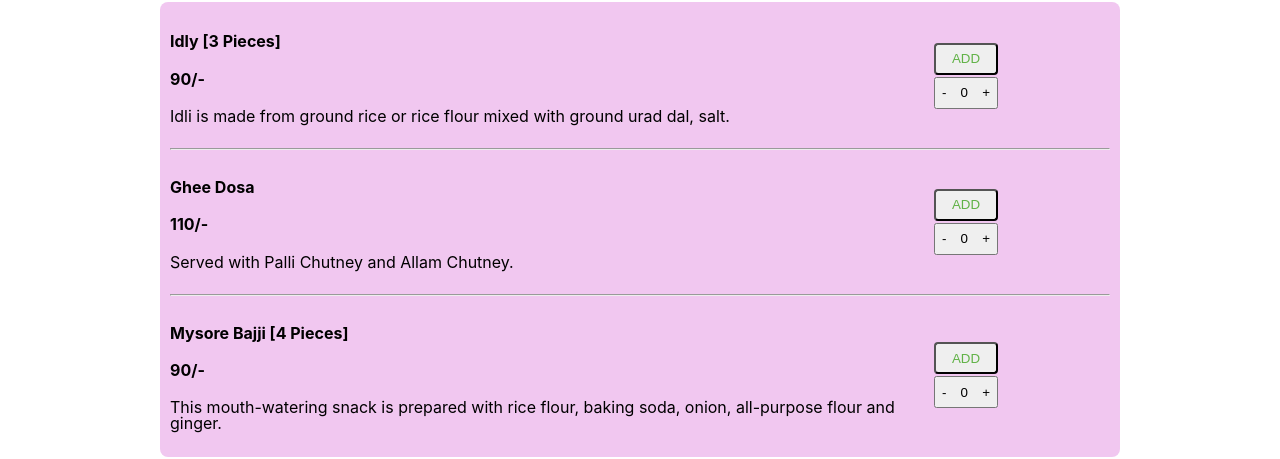
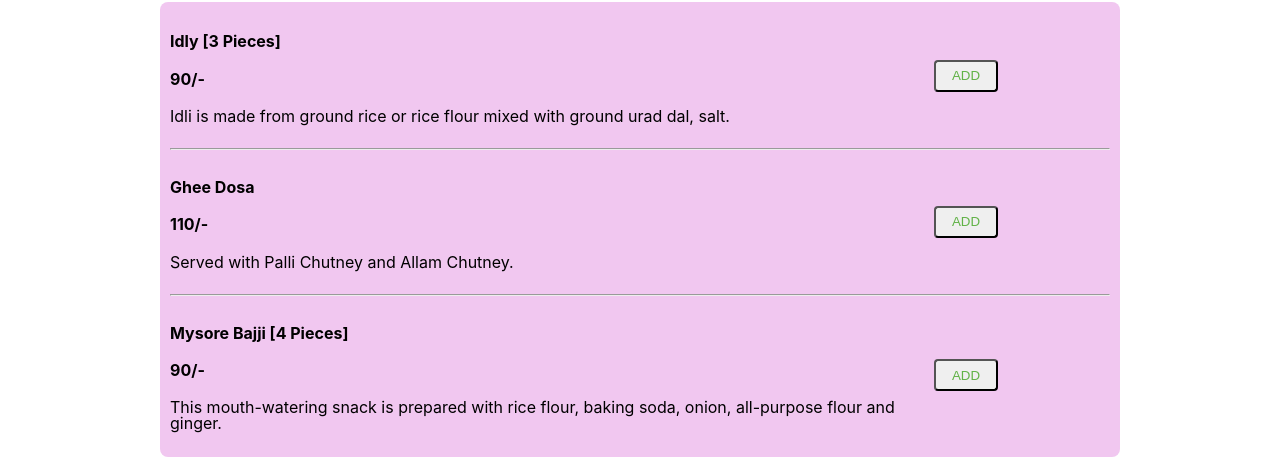
Before and after one commit to DevendranathReddy7/meals-app, a React (Create React App) app: page / in a window 1280 px wide. Shown: the part 362-821 px from the top of the page. Built offline with nearby package versions, Linux system fonts and the light colour scheme.

Commit message:
new commit

```diff
--- a/src/App.js
+++ b/src/App.js
@@ -1,8 +1,8 @@
 import './App.css';
-
 import Navbar from './Components/NavBar/Navbar.js';
 import HomeScreen from './Components/Restaurent/HomeScreen';
 function App() {
+
   return (
     <div className='App'>
       <Navbar />
--- a/src/Components/AddButton/AddButton.css
+++ b/src/Components/AddButton/AddButton.css
@@ -9,6 +9,7 @@
     cursor: pointer;
     outline: none;
     border-radius: 4px;
+    cursor: pointer;
 }
 
 .add:hover {
@@ -24,5 +25,5 @@
     justify-content: space-between;
     align-items: center;
     margin-top: 2px;
-
+    cursor: pointer;
 }
--- a/src/Components/AddButton/AddButton.js
+++ b/src/Components/AddButton/AddButton.js
@@ -1,18 +1,32 @@
+import { useState } from 'react'
 import './AddButton.css'
 const AddButton = (props) => {
+    var [count, setCount] = useState(0)
+    const addItem = () => {
+        setCount(prev => prev + 1)
+    }
+    console.log(count)
+    const reduceHandle = () => {
+        setCount(prev => prev - 1)
+    }
+    const increaseandle = () => {
+        setCount(prev => prev + 1)
+    }
     return (
         <>
-            <div className='add-button-div'>
-                <button className='add'>ADD</button>
-            </div>
+            {count === 0 ? <div className='add-button-div'>
+                <button className='add' onClick={addItem}>ADD</button>
+            </div> :
+                <div >
+                    <button className='add-button-div add-cart-div'>
+                        <p className='decrease' onClick={reduceHandle}>-</p>
+                        <p>{count}</p>
+                        <p className='decrease' onClick={increaseandle}>+</p>
+                    </button>
 
-            <div >
-                <button className='add-button-div add-cart-div'>
-                    <p className='decrease'>-</p>
-                    <p>{0}</p>
-                    <p className='decrease'>+</p>
-                </button>
-            </div>
+                </div>}
+
+
 
         </>
     )
--- a/src/Components/Restaurent/HomeScreen.js
+++ b/src/Components/Restaurent/HomeScreen.js
@@ -1,12 +1,8 @@
 import './HomeScreen.css'
 import AddButton from '../AddButton/AddButton'
-import { useState } from 'react'
-const HomeScreen = () => {
-    const [itemsInCart, setItemsInCart] = useState('')
 
-    const addToCartHandler = () => {
+const HomeScreen = (props) => {
 
-    }
     return (
         <>
 
@@ -18,7 +14,7 @@ const HomeScreen = () => {
                         <p>Idli is made from ground rice or rice flour mixed with ground urad dal, salt.</p>
                     </div>
                     <div>
-                        <AddButton onClick={addToCartHandler} />
+                        <AddButton />
                     </div>
                 </div>
                 <hr />
```
